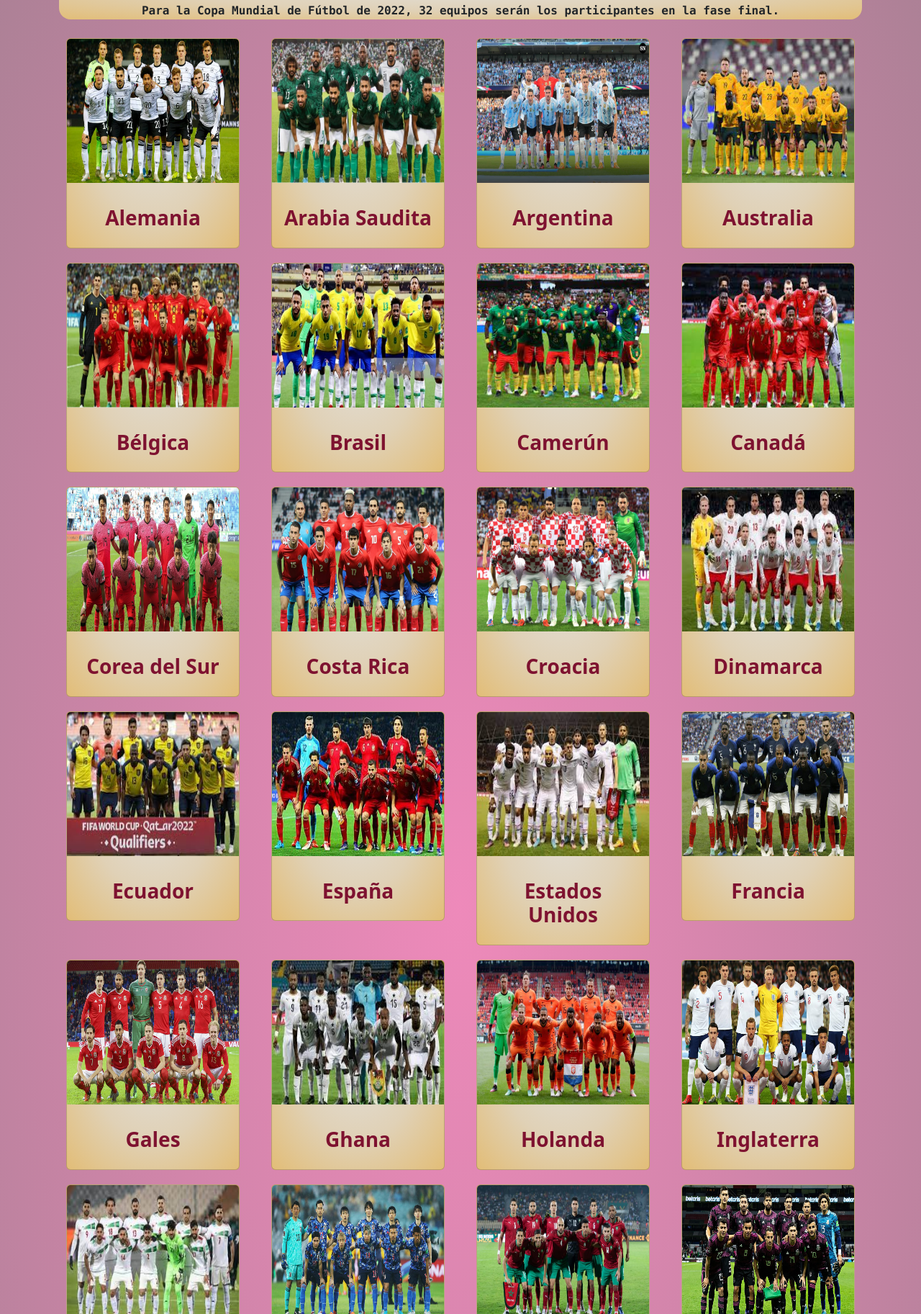
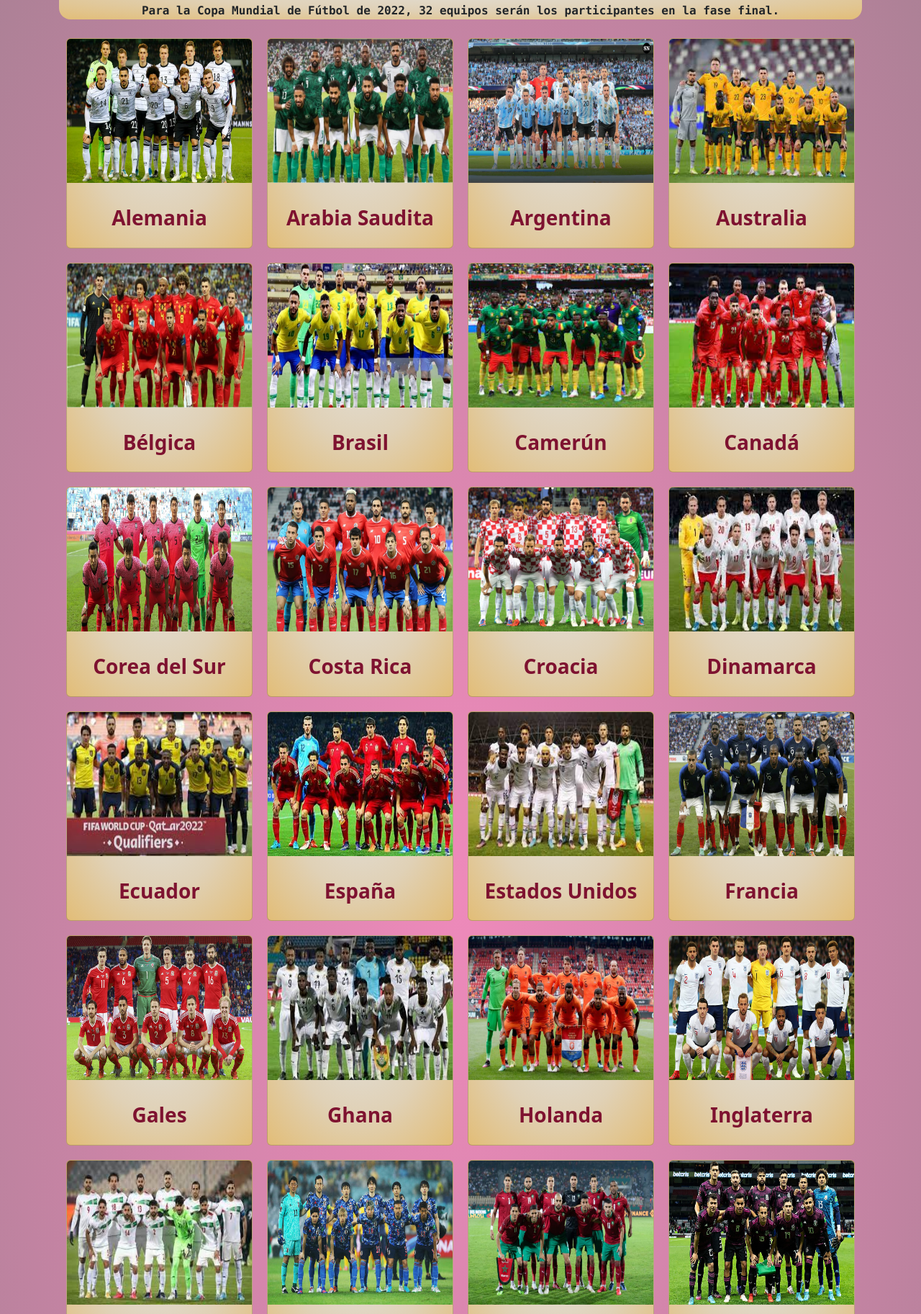
Before and after one commit to gabriellourido/ProyectoFinal-Lourido, a website: page pages/selecciones.html in a window 1280 px wide. Shown: the part 333-2158 px from the top of the page at 72% size. Drawn offline with nearby package versions, Linux system fonts and the light colour scheme.

Commit message:
agregando grid a estadios y selecciones

```diff
--- a/pages/selecciones.html
+++ b/pages/selecciones.html
@@ -18,7 +18,7 @@
 <body>
     <!-- INICIO HEADER -->
     <header>
-        <div class="container text-center">
+        <div class="container text-center ">
             <div class="row">
                 <!-- LOGO -->
                 <div class="col">
@@ -68,298 +68,236 @@
     <!-- INICIO CONTENIDO -->
     <main>
         <div class="container text-center">
-            <div class="radial2 rounded-4">
+            <div class="radial2 rounded-4 textQatar">
                 <h1>Selecciones Mundial Qatar 2022</h1>
-                <p class="font-monospace">Para la Copa Mundial de Fútbol de 2022, 32 equipos serán los participantes en la fase final.
+                <p class="font-monospace">Para la Copa Mundial de Fútbol de 2022, 32 equipos serán los participantes en
+                    la fase final.
                 </p>
             </div>
-            <div class="row">
-                <div class="col-3 ">
-                    <div class="card radial2">
+            <div class="gridSelecciones">
+                <div class="card radial2 imgQatar">
                     <img src="../assets/img/seleccionAlemania.jpeg" class="card-img-top seleccion" alt="Alemania">
                     <div class="card-body">
                         <p class="card-text">
                         <h3>Alemania</h3>
                     </div>
                 </div>
-                </div>
-                <div class="col-3">
-                    <div class="card radial2">
+                <div class="card radial2 imgQatar">
                     <img src="../assets/img/seleccionArabiaSaudita.jpg" class="card-img-top seleccion" alt="Arabia Saudita">
                     <div class="card-body">
                         <p class="card-text">
                         <h3>Arabia Saudita</h3>
                     </div>
                 </div>
-                </div>
-                <div class="col-3">
-                    <div class="card radial2">
+                <div class="card radial2 imgQatar">
                     <img src="../assets/img/seleccionArgentina.jpg" class="card-img-top seleccion" alt="Argentina">
                     <div class="card-body">
                         <p class="card-text">
                         <h3>Argentina</h3>
                     </div>
                 </div>
-                </div>
-                <div class="col-3">
-                    <div class="card radial2">
+                <div class="card radial2 imgQatar">
                     <img src="../assets/img/seleccionAustralia.jpeg" class="card-img-top seleccion" alt="Australia">
                     <div class="card-body">
                         <p class="card-text">
                         <h3>Australia</h3>
                     </div>
                 </div>
-                </div>
-                <div class="col-3">
-                    <div class="card radial2">
+                <div class="card radial2 imgQatar">
                     <img src="../assets/img/seleccionBelgica.jpg" class="card-img-top seleccion" alt="Belgica">
                     <div class="card-body">
                         <p class="card-text">
                         <h3>Bélgica</h3>
                     </div>
                 </div>
-                </div>
-                <div class="col-3">
-                    <div class="card radial2">
+                <div class="card radial2 imgQatar">
                     <img src="../assets/img/seleccionBrasil.jpeg" class="card-img-top seleccion" alt="Brasil">
                     <div class="card-body">
                         <p class="card-text">
                         <h3>Brasil</h3>
                     </div>
                 </div>
-                </div>
-                <div class="col-3">
-                    <div class="card radial2">
+                <div class="card radial2 imgQatar">
                     <img src="../assets/img/seleccionCamerun.jpeg" class="card-img-top seleccion" alt="Camerun">
                     <div class="card-body">
                         <p class="card-text">
                         <h3>Camerún</h3>
                     </div>
                 </div>
-                </div>
-                <div class="col-3">
-                    <div class="card radial2">
+                <div class="card radial2 imgQatar">
                     <img src="../assets/img/seleccionCanada.jpeg" class="card-img-top seleccion" alt="Canada">
                     <div class="card-body">
                         <p class="card-text">
                         <h3>Canadá</h3>
                     </div>
                 </div>
-                </div>
-                <div class="col-3">
-                    <div class="card radial2">
+                <div class="card radial2 imgQatar">
                     <img src="../assets/img/seleccionCoreadelSur.jpg" class="card-img-top seleccion" alt="Corea del Sur">
                     <div class="card-body">
                         <p class="card-text">
                         <h3>Corea del Sur</h3>
                     </div>
                 </div>
-                </div>
-                <div class="col-3">
-                    <div class="card radial2">
+                <div class="card radial2 imgQatar">
                     <img src="../assets/img/seleccionCostaRica.jpg" class="card-img-top seleccion" alt="Costa Rica">
                     <div class="card-body">
                         <p class="card-text">
                         <h3>Costa Rica</h3>
                     </div>
                 </div>
-                </div>
-                <div class="col-3">
-                    <div class="card radial2">
+                <div class="card radial2 imgQatar">
                     <img src="../assets/img/seleccionCroacia.jpg" class="card-img-top seleccion" alt="Croacia">
                     <div class="card-body">
                         <p class="card-text">
                         <h3>Croacia</h3>
                     </div>
                 </div>
-                </div>
-                <div class="col-3">
-                    <div class="card radial2">
+                <div class="card radial2 imgQatar">
                     <img src="../assets/img/seleccionDinamarca.jpeg" class="card-img-top seleccion" alt="Dinamarca">
                     <div class="card-body">
                         <p class="card-text">
                         <h3>Dinamarca</h3>
                     </div>
                 </div>
-                </div>
-                <div class="col-3">
-                    <div class="card radial2">
+                <div class="card radial2 imgQatar">
                     <img src="../assets/img/seleccionEcuador.jpeg" class="card-img-top seleccion" alt="Ecuador">
                     <div class="card-body">
                         <p class="card-text">
                         <h3>Ecuador</h3>
                     </div>
                 </div>
-                </div>
-                <div class="col-3">
-                    <div class="card radial2">
+                <div class="card radial2 imgQatar">
                     <img src="../assets/img/seleccionSpain.jpg" class="card-img-top seleccion" alt="España">
                     <div class="card-body">
                         <p class="card-text">
                         <h3>España</h3>
                     </div>
                 </div>
-                </div>
-                <div class="col-3">
-                    <div class="card radial2">
-                        <img src="../assets/img/seleccionEstadosUnidos.jpeg" class="card-img-top seleccion" alt="Estados Unidos">
+                <div class="card radial2 imgQatar">
+                    <img src="../assets/img/seleccionEstadosUnidos.jpeg" class="card-img-top seleccion"
+                        alt="Estados Unidos">
                     <div class="card-body">
                         <p class="card-text">
                         <h3>Estados Unidos</h3>
                     </div>
                 </div>
-                </div>
-                <div class="col-3">
-                    <div class="card radial2">
+                <div class="card radial2 imgQatar">
                     <img src="../assets/img/seleccionFrancia.jpg" class="card-img-top seleccion" alt="Francia">
                     <div class="card-body">
                         <p class="card-text">
                         <h3>Francia</h3>
                     </div>
                 </div>
-                </div>
-                <div class="col-3">
-                    <div class="card radial2">
+                <div class="card radial2 imgQatar">
                     <img src="../assets/img/seleccionGales.jpg" class="card-img-top seleccion" alt="Gales">
                     <div class="card-body">
                         <p class="card-text">
                         <h3>Gales</h3>
                     </div>
                 </div>
-                </div>
-                <div class="col-3">
-                    <div class="card radial2">
+                <div class="card radial2 imgQatar">
                     <img src="../assets/img/seleccionGhana.jpeg" class="card-img-top seleccion" alt="Ghana">
                     <div class="card-body">
                         <p class="card-text">
                         <h3>Ghana</h3>
                     </div>
                 </div>
-                </div>
-                <div class="col-3">
-                    <div class="card radial2">
+                <div class="card radial2 imgQatar">
                     <img src="../assets/img/seleccionHolanda.jpg" class="card-img-top seleccion" alt="Holanda">
                     <div class="card-body">
                         <p class="card-text">
                         <h3>Holanda</h3>
                     </div>
                 </div>
-                </div>
-                <div class="col-3">
-                    <div class="card radial2">
+                <div class="card radial2 imgQatar">
                     <img src="../assets/img/seleccionInglaterra.jpg" class="card-img-top seleccion" alt="Inglaterra">
                     <div class="card-body">
                         <p class="card-text">
                         <h3>Inglaterra</h3>
                     </div>
                 </div>
-                </div>
-                <div class="col-3">
-                    <div class="card radial2">
+                <div class="card radial2 imgQatar">
                     <img src="../assets/img/seleccionIran.jpeg" class="card-img-top seleccion" alt="Iran">
                     <div class="card-body">
                         <p class="card-text">
                         <h3>Irán</h3>
                     </div>
                 </div>
-                </div>
-                <div class="col-3">
-                    <div class="card radial2">
+                <div class="card radial2 imgQatar">
                     <img src="../assets/img/seleccionJapon.jpeg" class="card-img-top seleccion" alt="Japon">
                     <div class="card-body">
                         <p class="card-text">
                         <h3>Japón</h3>
                     </div>
                 </div>
-                </div>
-                <div class="col-3">
-                    <div class="card radial2">
+                <div class="card radial2 imgQatar">
                     <img src="../assets/img/seleccionMarruecos.jpg" class="card-img-top seleccion" alt="Marruecos">
                     <div class="card-body">
                         <p class="card-text">
                         <h3>Marruecos</h3>
                     </div>
                 </div>
-                </div>
-                <div class="col-3">
-                    <div class="card radial2">
+                <div class="card radial2 imgQatar">
                     <img src="../assets/img/seleccionMexico.jpg" class="card-img-top seleccion" alt="Mexico">
                     <div class="card-body">
                         <p class="card-text">
                         <h3>México</h3>
                     </div>
                 </div>
-                </div>
-                <div class="col-3">
-                    <div class="card radial2">
+                <div class="card radial2 imgQatar">
                     <img src="../assets/img/seleccionPolonia.jpg" class="card-img-top seleccion" alt="Polonia">
                     <div class="card-body">
                         <p class="card-text">
                         <h3>Polonia</h3>
                     </div>
                 </div>
-                </div>
-                <div class="col-3">
-                    <div class="card radial2">
+                <div class="card radial2 imgQatar">
                     <img src="../assets/img/seleccionPortugal.jpg" class="card-img-top seleccion" alt="Portugal">
                     <div class="card-body">
                         <p class="card-text">
                         <h3>Portugal</h3>
                     </div>
                 </div>
-                </div>
-                <div class="col-3">
-                    <div class="card radial2">
+                <div class="card radial2 imgQatar">
                     <img src="../assets/img/seleccionQatar.jpg" class="card-img-top seleccion" alt="Qatar">
                     <div class="card-body">
                         <p class="card-text">
                         <h3>Qatar</h3>
                     </div>
                 </div>
-                </div>
-                <div class="col-3">
-                    <div class="card radial2">
+                <div class="card radial2 imgQatar">
                     <img src="../assets/img/seleccionSenegal.jpg" class="card-img-top seleccion" alt="Senegal">
                     <div class="card-body">
                         <p class="card-text">
                         <h3>Senegal</h3>
                     </div>
                 </div>
-                </div>
-                <div class="col-3">
-                    <div class="card radial2">
+                <div class="card radial2 imgQatar">
                     <img src="../assets/img/seleccionSerbia.jpeg" class="card-img-top seleccion" alt="Serbia">
                     <div class="card-body">
                         <p class="card-text">
                         <h3>Serbia</h3>
                     </div>
                 </div>
-                </div>
-                <div class="col-3">
-                    <div class="card radial2">
+                <div class="card radial2 imgQatar">
                     <img src="../assets/img/seleccionSuiza.jpg" class="card-img-top seleccion" alt="Suiza">
                     <div class="card-body">
                         <p class="card-text">
                         <h3>Suiza</h3>
                     </div>
                 </div>
-                </div>
-                <div class="col-3">
-                    <div class="card radial2">
+                <div class="card radial2 imgQatar">
                     <img src="../assets/img/seleccionTunez.jpg" class="card-img-top seleccion" alt="Tunez">
                     <div class="card-body">
                         <p class="card-text">
                         <h3>Túnez</h3>
                     </div>
                 </div>
-                </div>
-                <div class="col-3">
-                    <div class="card radial2">
+                <div class="card radial2 imgQatar">
                     <img src="../assets/img/seleccionUruguay.jpg" class="card-img-top seleccion" alt="Uruguay">
                     <div class="card-body">
                         <p class="card-text">
                         <h3>Uruguay</h3>
-                        </div>
                     </div>
                 </div>
             </div>
--- a/scss/_mediaquerie.scss
+++ b/scss/_mediaquerie.scss
@@ -9,11 +9,14 @@
     .card{height: auto !important;}
     .video{width: 100%;}
     form{display: flex;flex-direction: column;}
+    .gridSelecciones{grid-template-columns: repeat(1,1fr) !important;}
+    .gridEstadios{grid-template-columns: repeat(1,1fr) !important;}
   }
 
   /*TABLET*/
   @media only screen and (min-width: 769px) and (max-width: 1023px) {
     p{font-family: Arial;}
+    .gridSelecciones{grid-template-columns: repeat(2,1fr) !important;}
   }
 
   /*DESKTOP*/
--- a/scss/components/_card.scss
+++ b/scss/components/_card.scss
@@ -2,3 +2,23 @@ main{
     .carta{height: 700px;}
     .card{margin: 10px;}
 }
+.card-img-top:hover{
+    transform: scale(1.1);
+    border-radius: 10px;
+}
+.gridEstadios{
+    display: grid;
+    grid-template-columns: auto auto;
+    grid-template-rows: auto;
+}
+.gridSelecciones{
+    display: grid;
+    grid-template-columns: auto auto auto auto;
+    grid-template-rows: auto;
+}
+.fondo{
+    background-image:url("../assets/img/fondoQatar.png") !important;
+    padding: 10px;
+    margin: 10px;
+    border-radius: 10px;
+}
```
Also changed, not shown: pages/estadios.html (+10 -26 lines), pages/noticias.html (+6 -2 lines), assets/img/fondoQatar.png (added), css/estilo.css. Lines whose indentation alone changed are shown as unchanged.
